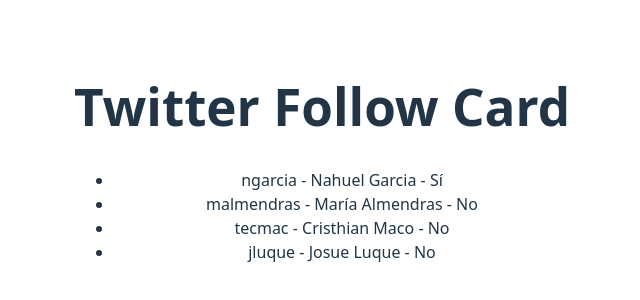
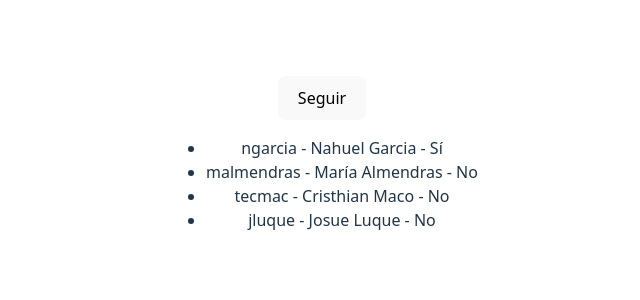
Before and after one commit to almendrasmaria/twitter-follow-card, a React (Vite) app: page / in a window 1280 px wide. Shown: the part 238-538 px from the top of the page, without its empty margins (318-958 px from the left). Built offline with nearby package versions, Linux system fonts and the light colour scheme.

Commit message:
Button follow/unfollow

```diff
--- a/src/TwitterFollowCard.jsx
+++ b/src/TwitterFollowCard.jsx
@@ -1,4 +1,16 @@
+import { useState } from "react";
+
 export default function TwitterFollowCard() {
-    return <h1>Twitter Follow Card</h1>
+    const [IsFollowing, setIsFollowing] = useState(false);
+
+    const Button = IsFollowing ? "Siguiendo" : "Seguir"
+
+    function handleClick() {
+        setIsFollowing(!IsFollowing)
+    }
+
+    return (
+        <button onClick={handleClick}>{Button}</button>
+    )
 
 }
```
